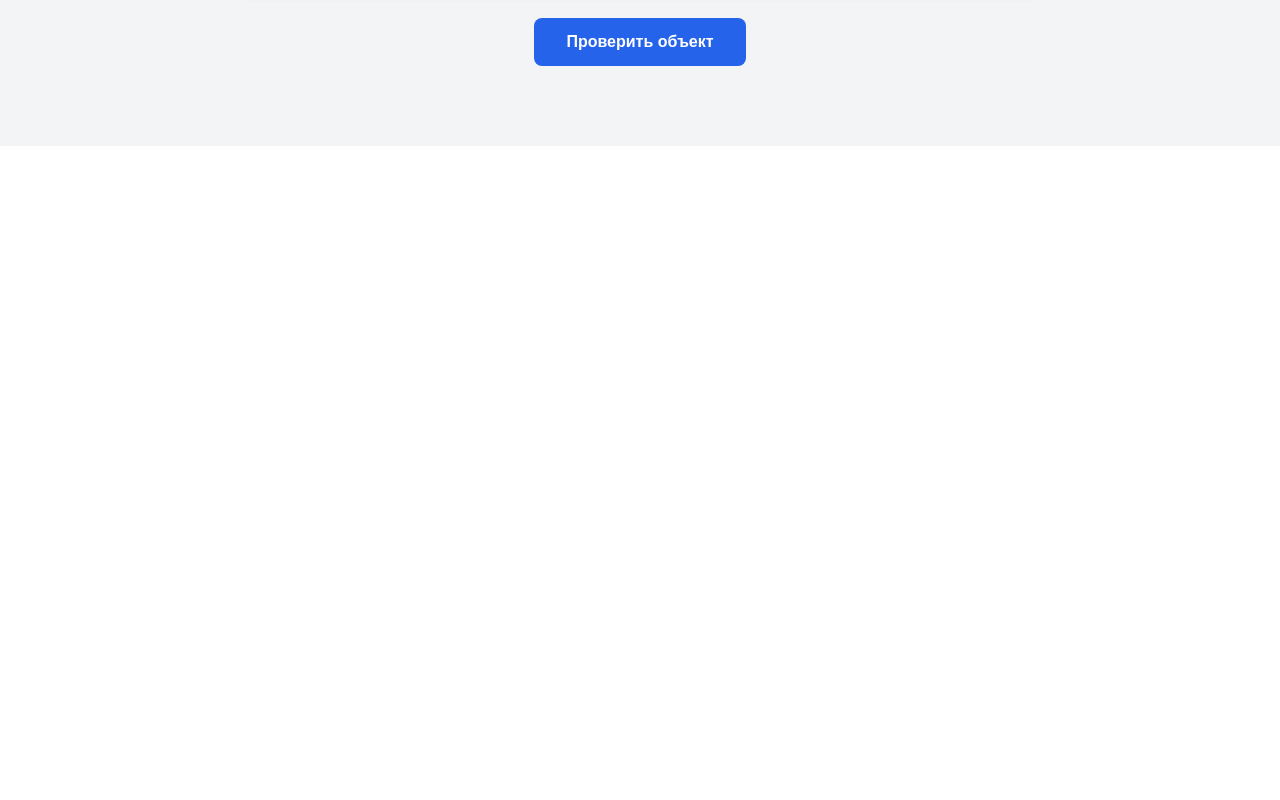
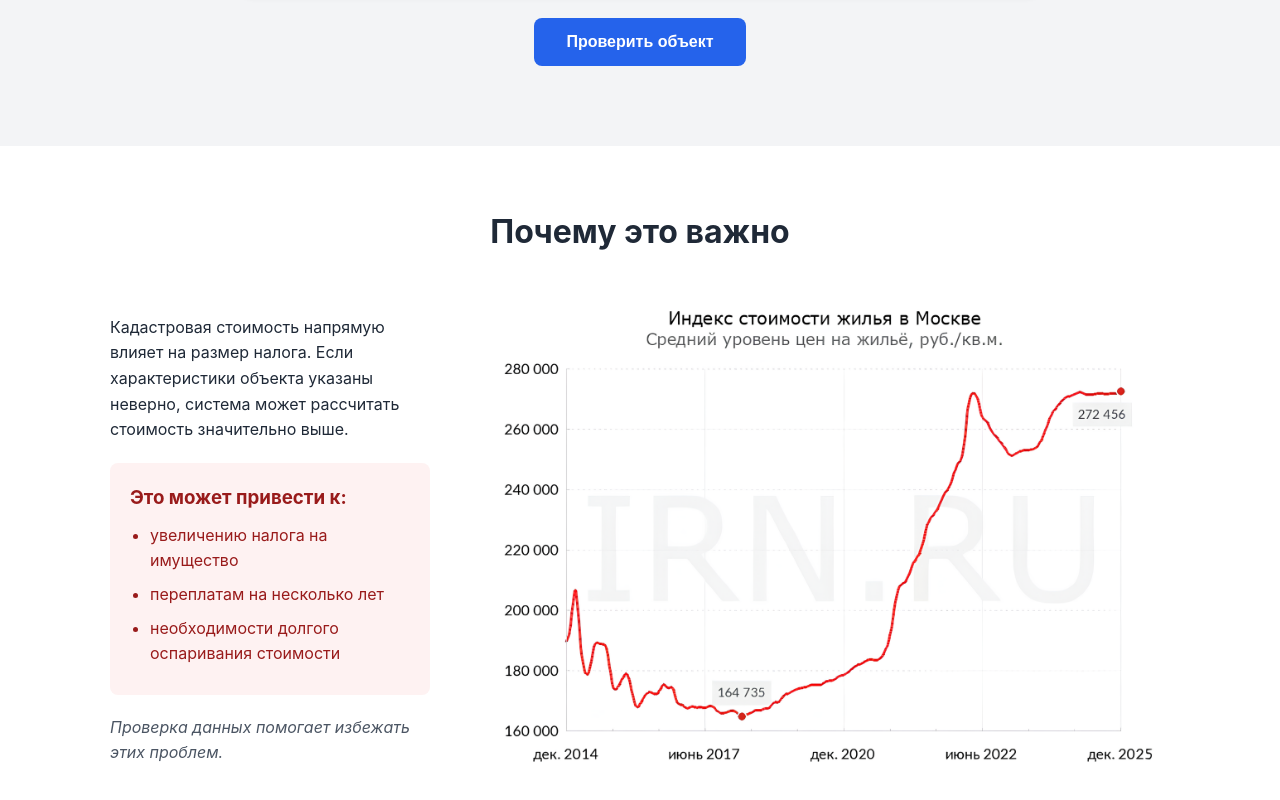
Before and after one commit to Korkin-Igor/vue-cadaster-check, a Vue app: page / in a window 1280 px wide. Shown: the part 436-1236 px from the top of the page. Before the commit the page ends 800 px from the top, so only its background shows below. Built offline with nearby package versions, Linux system fonts and the light colour scheme.

Commit message:
Set up: WhyImportant.vue

```diff
--- a/src/App.vue
+++ b/src/App.vue
@@ -1,7 +1,9 @@
 <script setup>
 import HeroSection from './components/HeroSection.vue'
+import WhyImportant from "./components/WhyImportant.vue";
 </script>
 
 <template>
   <HeroSection />
+  <WhyImportant />
 </template>
--- /dev/null
+++ b/src/components/WhyImportant.vue
@@ -0,0 +1,76 @@
+<template>
+<section class="section">
+<div class="container">
+  <h2>Почему это важно</h2>
+  <div class="grid-2">
+    <div class="text-block">
+      <p>
+        Кадастровая стоимость напрямую влияет на размер налога.
+        Если характеристики объекта указаны неверно, система может рассчитать стоимость значительно выше.
+      </p>
+
+      <div class="danger-box">
+        <h3>Это может привести к:</h3>
+        <ul>
+          <li>увеличению налога на имущество</li>
+          <li>переплатам на несколько лет</li>
+          <li>необходимости долгого оспаривания стоимости</li>
+        </ul>
+      </div>
+
+      <p class="note">Проверка данных помогает избежать этих проблем.</p>
+    </div>
+    <div class="visual-block">
+      <img class="statistics-img" alt="statistics" src="../assets/statistics.png">
+    </div>
+  </div>
+</div>
+</section>
+</template>
+
+<style scoped>
+.section { padding: 60px 0; }
+h2 { font-size: 32px; margin-bottom: 40px; text-align: center; }
+
+.grid-2 {
+  display: grid;
+  grid-template-columns: 1fr 1fr;
+  gap: 40px;
+  align-items: center;
+}
+
+.danger-box {
+  background-color: var(--danger-bg);
+  color: var(--danger-text);
+  padding: 20px;
+  border-radius: 8px;
+  margin: 20px 0;
+}
+
+.danger-box h3 { margin-bottom: 10px; }
+.danger-box ul { padding-left: 20px; }
+.danger-box li { margin-bottom: 8px; }
+
+.note { font-style: italic; color: var(--text-secondary); }
+
+.visual-block {
+  margin: 0 auto;
+}
+
+.statistics-img {
+  max-width: 700px;
+}
+
+@media (max-width: 1100px) {
+  .statistics-img {
+    max-width: 45vw;
+  }
+}
+
+@media (max-width: 768px) {
+  .grid-2 { grid-template-columns: 1fr; }
+  .statistics-img {
+    max-width: 85vw;
+  }
+}
+</style>
```
Also changed, not shown: src/assets/statistics.png (added).
